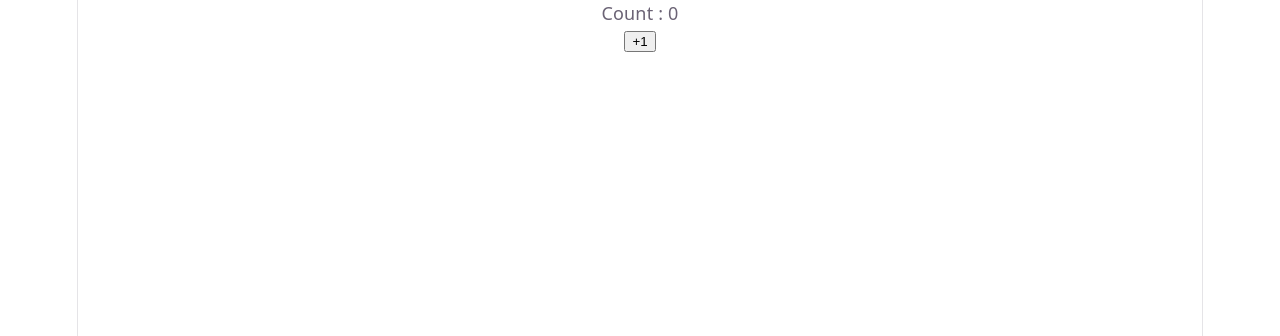
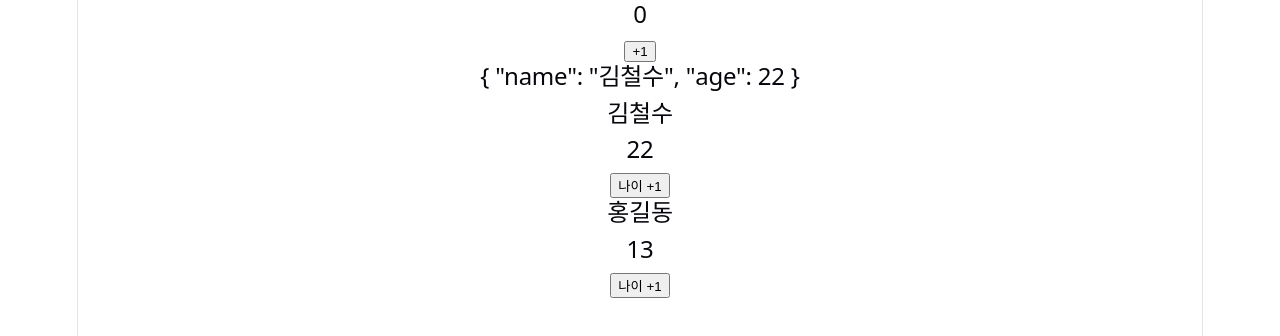
Before and after one commit to joycie416/vue_introduction, a Vue app: page / in a window 1280 px wide. Shown: the top 336 px of the page. Built offline with nearby package versions, Linux system fonts and the light colour scheme.

Commit message:
chap 08-02: ref, reactive

```diff
--- a/src/App.vue
+++ b/src/App.vue
@@ -1,7 +1,7 @@
 <script setup lang="ts">
-import Basic from "./components/chap 08/basic.vue";
+import Data from "./components/chap 08/Data.vue";
 </script>
 
 <template>
-  <Basic />
+  <Data />
 </template>
--- /dev/null
+++ b/src/components/chap 08/Data.vue
@@ -0,0 +1,52 @@
+<template>
+  <div>
+    <h2>{{ count }}</h2>
+    <button @click="increment">+1</button>
+    <h2>{{ user1 }}</h2>
+    <h2>{{ user1.name }}</h2>
+    <h2>{{ user1.age }}</h2>
+    <button @click="incrementUser1Age">나이 +1</button>
+    <h2>{{ user2.name }}</h2>
+    <h2>{{ user2.age }}</h2>
+    <button @click="incrementUser2Age">나이 +1</button>
+  </div>
+</template>
+
+<script setup lang="ts">
+import { reactive, ref } from "vue";
+
+// ref - 원시 자료형 데이터
+// .value를 사용해 데이터 값을 가져올 수 있음
+const count = ref(0);
+
+const increment = () => {
+  count.value++;
+};
+
+// ref - 참조 자료형 데이터 (추천하지 않음)
+// 템플릿에서는 자동으로 .value를 언래핑해주지만
+// user1.value.name 처럼 .value를 사용해야하므로 코드가 길어짐
+const user1 = ref({
+  name: "김철수",
+  age: 22,
+});
+
+const incrementUser1Age = () => {
+  // user1.age++; 동작하지 않음
+  user1.value.age++;
+};
+
+// reactive - 참조 자료형 데이터
+// reactive를 사용해 참조 자료형 데이터를 래핑한 경우
+// ref처럼 .value를 사용하지 않고 내부 값을 바로 호출할 수 있음
+// ref와 달리 원시 자료형 데이터를 할당할 수 없음
+const user2 = reactive({
+  name: "홍길동",
+  age: 13,
+});
+
+const incrementUser2Age = () => {
+  user2.age++;
+  // user2.value.age++; 동작하지 않음
+};
+</script>
```
